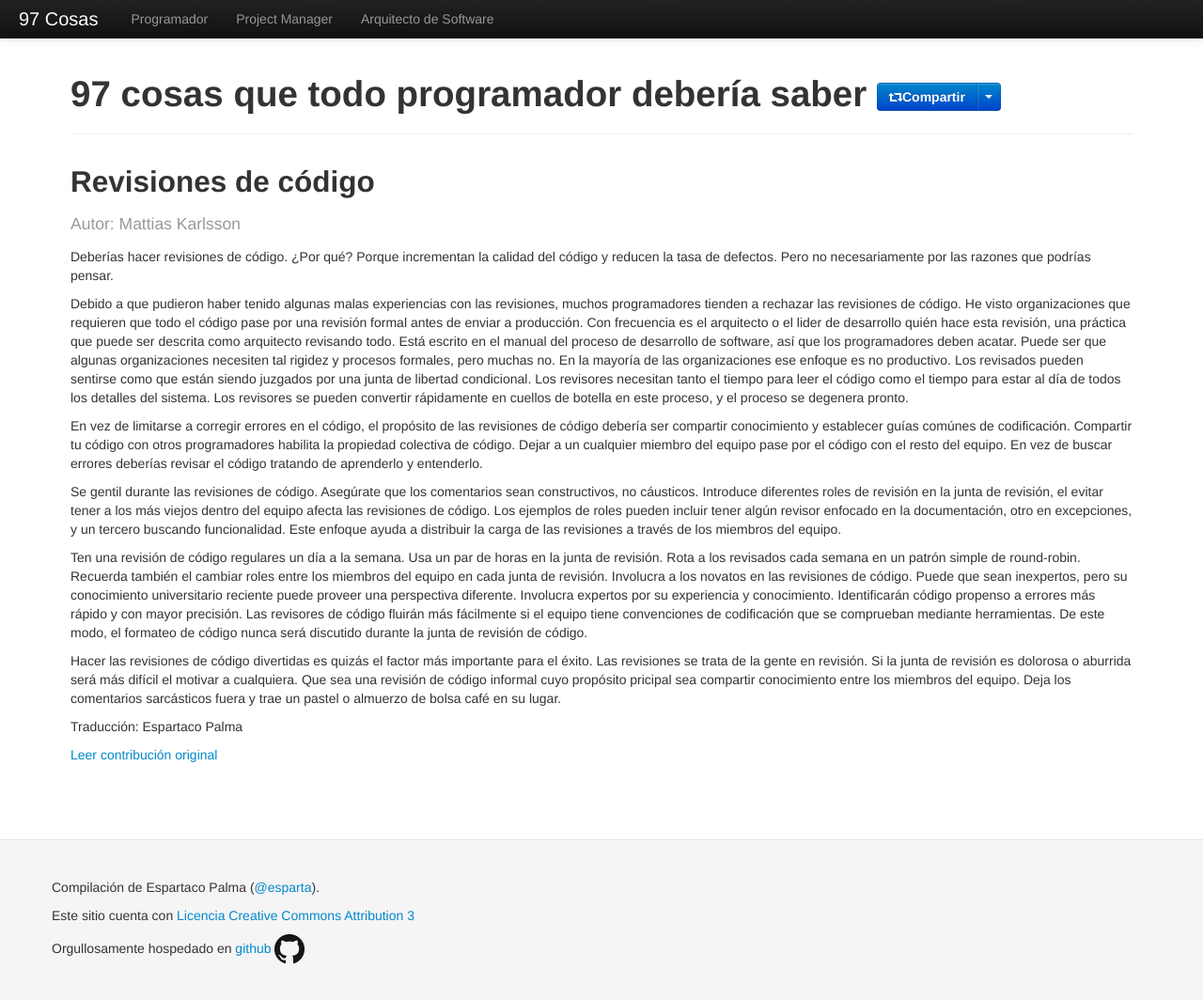
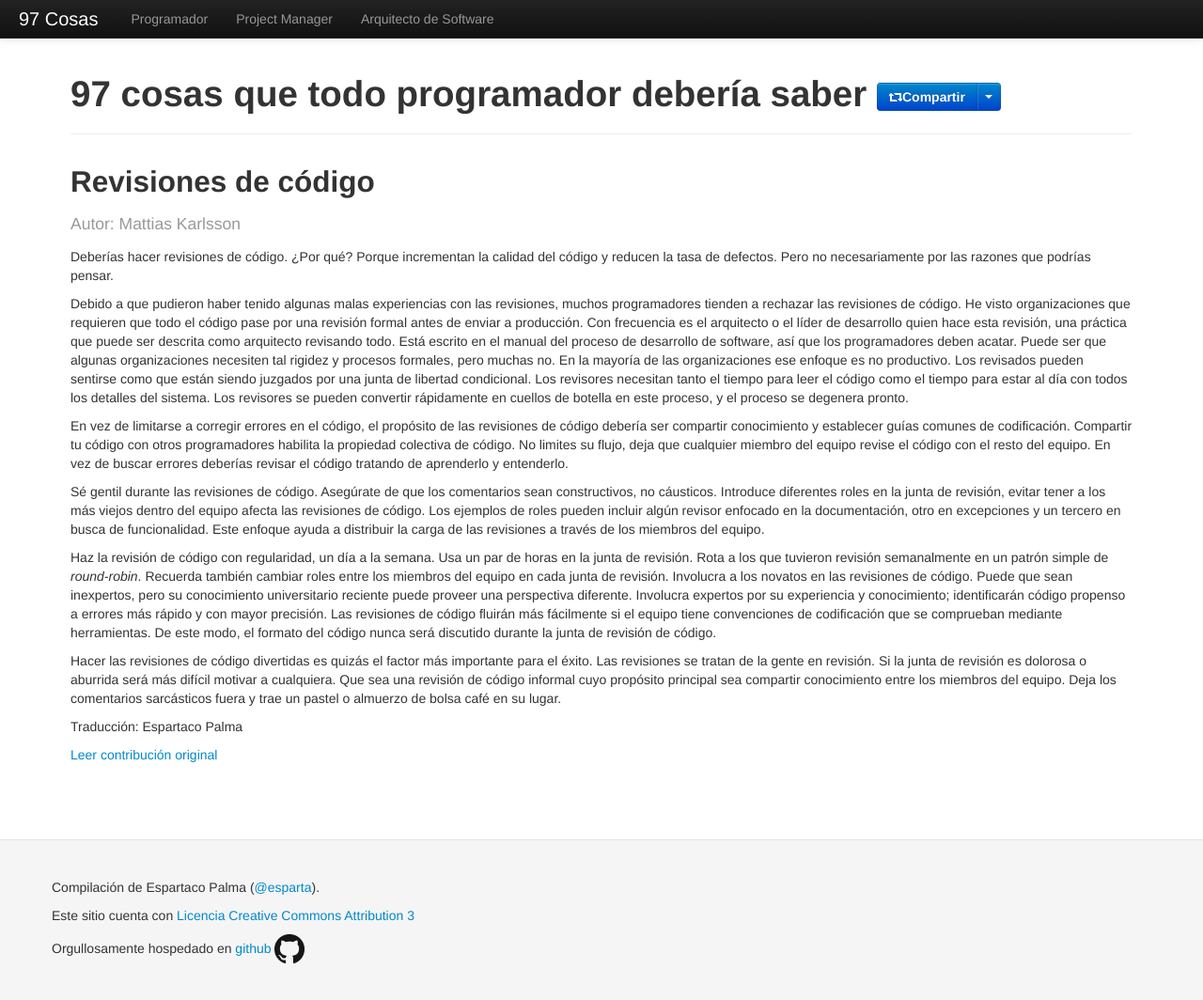
Before and after one commit to esparta/97cosas, a Jekyll site: the page built from programador/revisiones-codigo.md, in a window 1280 px wide and 1066 px high. Shown: the whole window at 94% size. Built offline with Jekyll 4.4.1, drawn with Linux system fonts in a browser that asks for light colours; comment, search, counter and statistics services are not loaded.

Commit message:
Spelling corrections on revisiones-codigo

```diff
--- a/programador/revisiones-codigo.md
+++ b/programador/revisiones-codigo.md
@@ -15,7 +15,7 @@ Debido a que pudieron haber tenido algunas malas experiencias con las
 revisiones, muchos programadores tienden a rechazar las revisiones de
 código. He visto organizaciones que requieren que todo el código pase
 por una revisión formal antes de enviar a producción. Con frecuencia es
-el arquitecto o el lider de desarrollo quién hace esta revisión, una
+el arquitecto o el líder de desarrollo quien hace esta revisión, una
 práctica que puede ser descrita como arquitecto revisando todo. Está
 escrito en el manual del proceso de desarrollo de software, así que los
 programadores deben acatar. Puede ser que algunas organizaciones
@@ -23,44 +23,43 @@ necesiten tal rigidez y procesos formales, pero muchas no. En la mayoría
 de las organizaciones ese enfoque es no productivo. Los revisados pueden
 sentirse como que están siendo juzgados por una junta de libertad
 condicional. Los revisores necesitan tanto el tiempo para leer el código
-como el tiempo para estar al día de todos los detalles del sistema. Los
+como el tiempo para estar al día con todos los detalles del sistema. Los
 revisores se pueden convertir rápidamente en cuellos de botella en este
 proceso, y el proceso se degenera pronto.
 
 En vez de limitarse a corregir errores en el código, el propósito de las
 revisiones de código debería ser compartir conocimiento y establecer
-guías comúnes de codificación. Compartir tu código con otros
-programadores habilita la propiedad colectiva de código. Dejar a un
-cualquier miembro del equipo pase por el código con el resto del equipo.
-En vez de buscar errores deberías revisar el código tratando de
-aprenderlo y entenderlo.
+guías comunes de codificación. Compartir tu código con otros
+programadores habilita la propiedad colectiva de código. No limites su
+flujo,  deja que cualquier miembro del equipo revise el código con el
+resto del equipo. En vez de buscar errores deberías revisar el código
+tratando de aprenderlo y entenderlo.
 
-Se gentil durante las revisiones de código. Asegúrate que los
+Sé gentil durante las revisiones de código. Asegúrate de que los
 comentarios sean constructivos, no cáusticos. Introduce diferentes roles
-de revisión en la junta de revisión, el evitar tener a los más viejos
-dentro del equipo afecta las revisiones de código. Los ejemplos de roles
-pueden incluir tener algún revisor enfocado en la documentación, otro en
-excepciones, y un tercero buscando funcionalidad. Este enfoque ayuda a
-distribuir la carga de las revisiones a través de los miembros del
-equipo.
+en la junta de revisión, evitar tener a los más viejos dentro del equipo
+afecta las revisiones de código. Los ejemplos de roles pueden incluir
+algún revisor enfocado en la documentación, otro en excepciones y un
+tercero en busca de funcionalidad. Este enfoque ayuda a distribuir la
+carga de las revisiones a través de los miembros del equipo.
 
-Ten una revisión de código regulares un día a la semana. Usa un par de
-horas en la junta de revisión. Rota a los revisados cada semana en un
-patrón simple de round-robin. Recuerda también el cambiar roles entre
-los miembros del equipo en cada junta de revisión. Involucra a los
-novatos en las revisiones de código. Puede que sean inexpertos, pero su
-conocimiento universitario reciente puede proveer una perspectiva
-diferente. Involucra expertos por su experiencia y conocimiento.
-Identificarán código propenso a errores más rápido y con mayor
-precisión. Las revisores de código fluirán más fácilmente si el equipo
-tiene convenciones de codificación que se comprueban mediante
-herramientas. De este modo, el formateo de código nunca será discutido
+Haz la revisión de código con regularidad, un día a la semana. Usa un
+par de horas en la junta de revisión. Rota a los que tuvieron revisión
+semanalmente en un patrón simple de _round-robin_. Recuerda también
+cambiar roles entre los miembros del equipo en cada junta de revisión.
+Involucra a los novatos en las revisiones de código. Puede que sean
+inexpertos, pero su conocimiento universitario reciente puede proveer
+una perspectiva diferente. Involucra expertos por su experiencia y
+conocimiento; identificarán código propenso a errores más rápido y con
+mayor precisión. Las revisiones de código fluirán más fácilmente si el
+equipo tiene convenciones de codificación que se comprueban mediante
+herramientas. De este modo, el formato del código nunca será discutido
 durante la junta de revisión de código.
 
 Hacer las revisiones de código divertidas es quizás el factor más
-importante para el éxito. Las revisiones se trata de la gente en
+importante para el éxito. Las revisiones se tratan de la gente en
 revisión. Si la junta de revisión es dolorosa o aburrida será más
-difícil el motivar a cualquiera. Que sea una revisión de código informal
-cuyo propósito pricipal sea compartir conocimiento entre los miembros
+difícil motivar a cualquiera. Que sea una revisión de código informal
+cuyo propósito principal sea compartir conocimiento entre los miembros
 del equipo. Deja los comentarios sarcásticos fuera y trae un pastel o
 almuerzo de bolsa café en su lugar.
```
